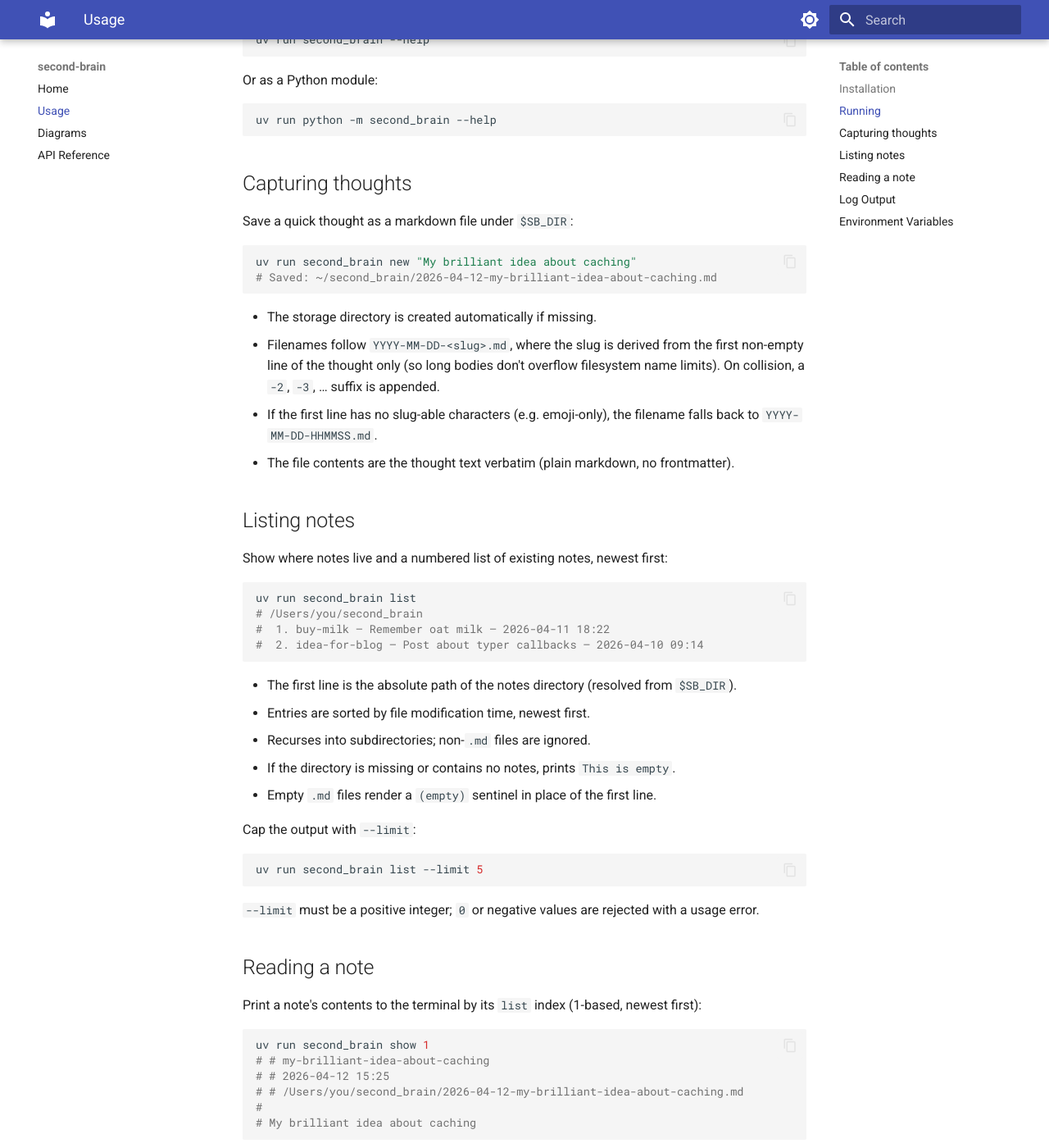
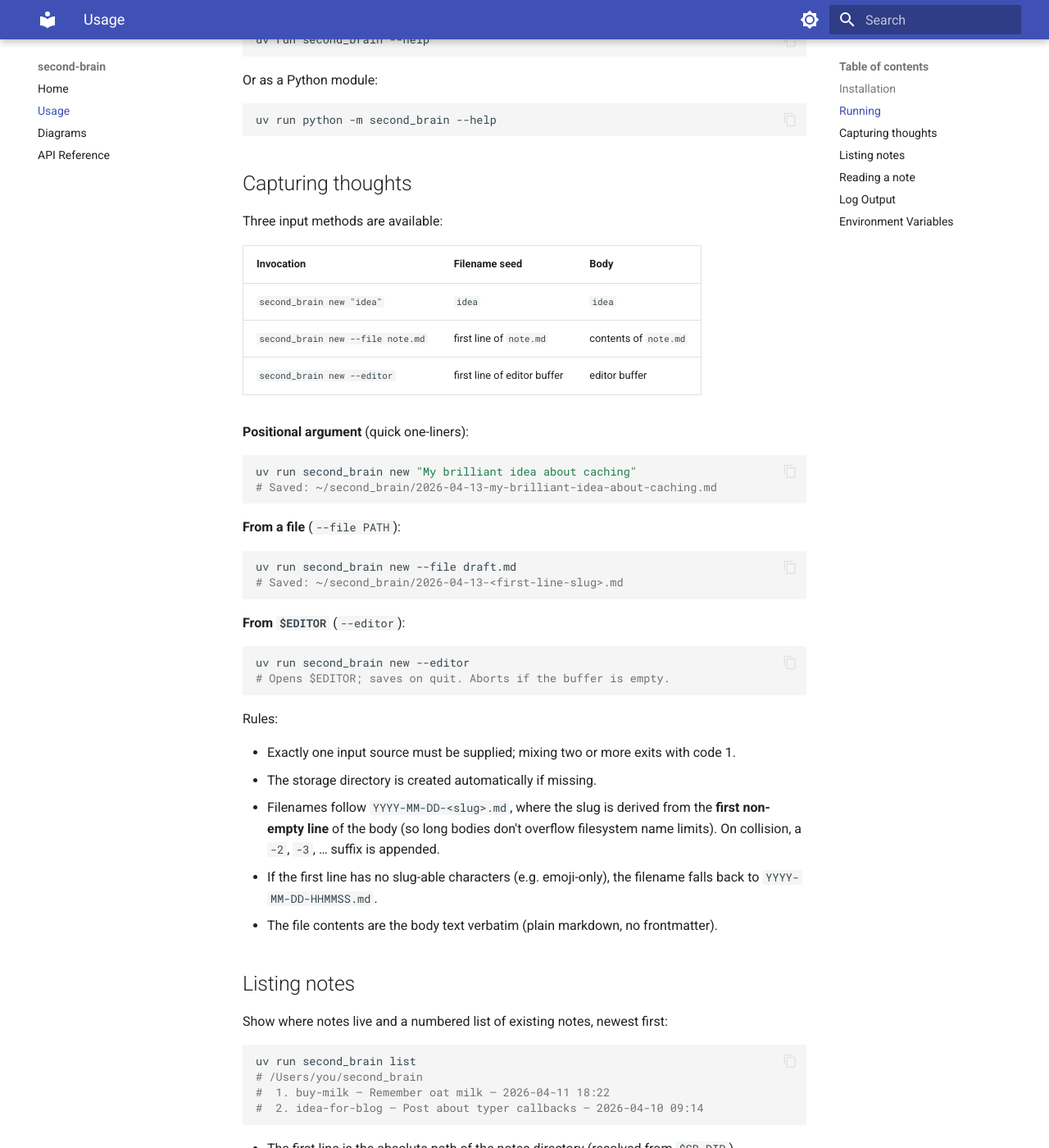
Before and after one commit to CruzanCaramele/second-brain, an MkDocs documentation site: the page built from docs/usage.md, in a window 1280 px wide and 1400 px high, scrolled down 416 px. Shown: the whole window at 82% size. Built offline with MkDocs 1.6.1 and Material for MkDocs 9.7.7, drawn with Linux system fonts in a browser that asks for light colours.

Commit message:
feat(new): add --file and --editor input methods
Extends `new` with two additional input paths while keeping the
positional THOUGHT argument working unchanged. Exactly one source must
be supplied; mixing two exits code 1. Filename is derived from the first
line of the body in all cases, consistent with the #11 first-line-slug
behaviour.

Closes #13

Co-Authored-By: Claude Sonnet 4.6 <noreply@anthropic.com>

````diff
--- a/docs/usage.md
+++ b/docs/usage.md
@@ -24,22 +24,45 @@ uv run python -m second_brain --help
 
 ## Capturing thoughts
 
-Save a quick thought as a markdown file under `$SB_DIR`:
+Three input methods are available:
+
+| Invocation | Filename seed | Body |
+|---|---|---|
+| `second_brain new "idea"` | `idea` | `idea` |
+| `second_brain new --file note.md` | first line of `note.md` | contents of `note.md` |
+| `second_brain new --editor` | first line of editor buffer | editor buffer |
+
+**Positional argument** (quick one-liners):
 
 ```bash
 uv run second_brain new "My brilliant idea about caching"
-# Saved: ~/second_brain/2026-04-12-my-brilliant-idea-about-caching.md
+# Saved: ~/second_brain/2026-04-13-my-brilliant-idea-about-caching.md
 ```
 
+**From a file** (`--file PATH`):
+
+```bash
+uv run second_brain new --file draft.md
+# Saved: ~/second_brain/2026-04-13-<first-line-slug>.md
+```
+
+**From `$EDITOR`** (`--editor`):
+
+```bash
+uv run second_brain new --editor
+# Opens $EDITOR; saves on quit. Aborts if the buffer is empty.
+```
+
+Rules:
+
+- Exactly one input source must be supplied; mixing two or more exits with code 1.
 - The storage directory is created automatically if missing.
 - Filenames follow `YYYY-MM-DD-<slug>.md`, where the slug is derived from
-  the first non-empty line of the thought only (so long bodies don't
-  overflow filesystem name limits). On collision, a `-2`, `-3`, … suffix
-  is appended.
+  the **first non-empty line** of the body (so long bodies don't overflow
+  filesystem name limits). On collision, a `-2`, `-3`, … suffix is appended.
 - If the first line has no slug-able characters (e.g. emoji-only), the
   filename falls back to `YYYY-MM-DD-HHMMSS.md`.
-- The file contents are the thought text verbatim (plain markdown, no
-  frontmatter).
+- The file contents are the body text verbatim (plain markdown, no frontmatter).
 
 ## Listing notes
 
--- a/pyproject.toml
+++ b/pyproject.toml
@@ -30,6 +30,9 @@ target-version = "py313"
 select = ["E", "F", "B", "I", "UP"]
 ignore = ["E501"]
 
+[tool.ruff.lint.flake8-bugbear]
+extend-immutable-calls = ["typer.Argument", "typer.Option"]
+
 [tool.ruff.format]
 quote-style = "double"
 indent-style = "space"
````
Also changed, not shown: README.md (+14 -9 lines), 2 other files.
